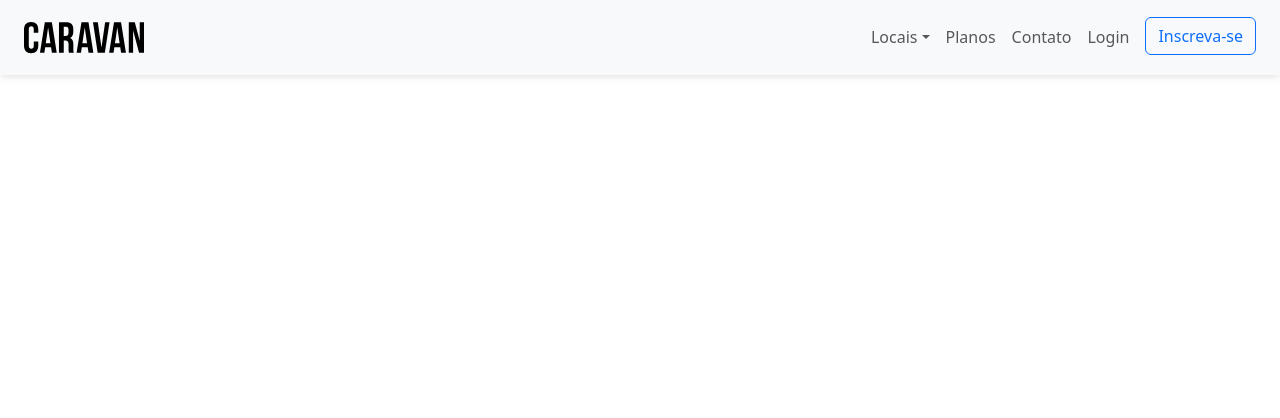
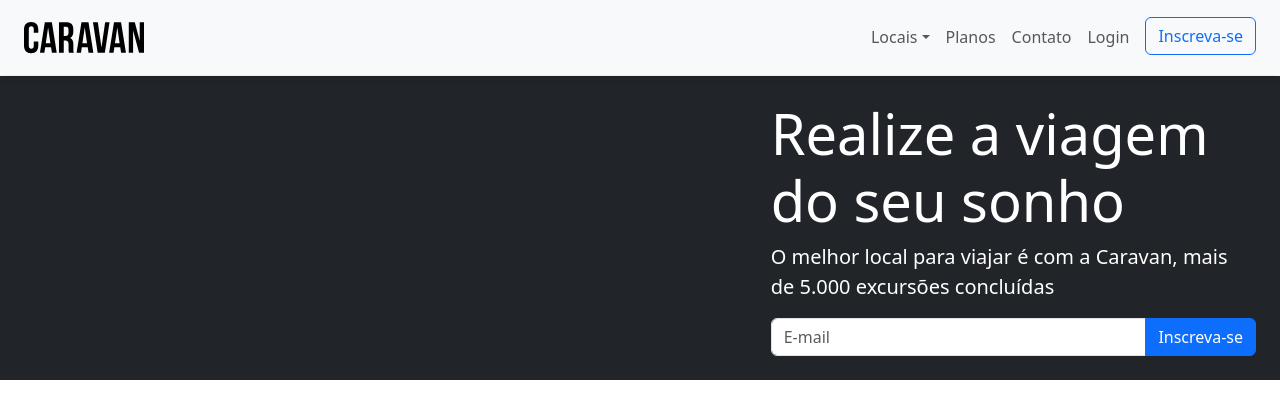
Before and after one commit to vitorsofiati/caravan, a plain HTML site: page index.html in a window 1280 px wide. Drawn offline with Linux system fonts and the light colour scheme.

Commit message:
Criado o container fluid e o campo de email

```diff
--- a/css/style.css
+++ b/css/style.css
@@ -1,3 +1,7 @@
+body {
+  padding-top: 76px;
+}
+
 .box-shadow {
   box-shadow: 0px 2px 4px 0px rgba(0, 0, 0, 0.05),
     0px 4px 8px 0px rgba(0, 0, 0, 0.05);
--- a/index.html
+++ b/index.html
@@ -66,6 +66,34 @@
       </div>
     </nav>
 
+    <section class="container-fluid">
+      <div class="row bg-dark text-white">
+        <div class="col-7"></div>
+
+        <div class="col-lg-5 p-4">
+          <h1 class="display-4">Realize a viagem do seu sonho</h1>
+          <p class="lead">
+            O melhor local para viajar é com a Caravan, mais de 5.000 excursões
+            concluídas
+          </p>
+          <form action="">
+            <div class="input-group input-group-md">
+              <input
+                type="text"
+                class="form-control"
+                placeholder="E-mail"
+                aria-label="Email"
+                aria-describedby="button-addon2"
+              />
+              <button class="btn btn-primary" type="button" id="button-addon2">
+                Inscreva-se
+              </button>
+            </div>
+          </form>
+        </div>
+      </div>
+    </section>
+
     <script src="./js/popper.min.js"></script>
     <script src="./js/bootstrap.js"></script>
     <script src="./js/script.js"></script>
```
